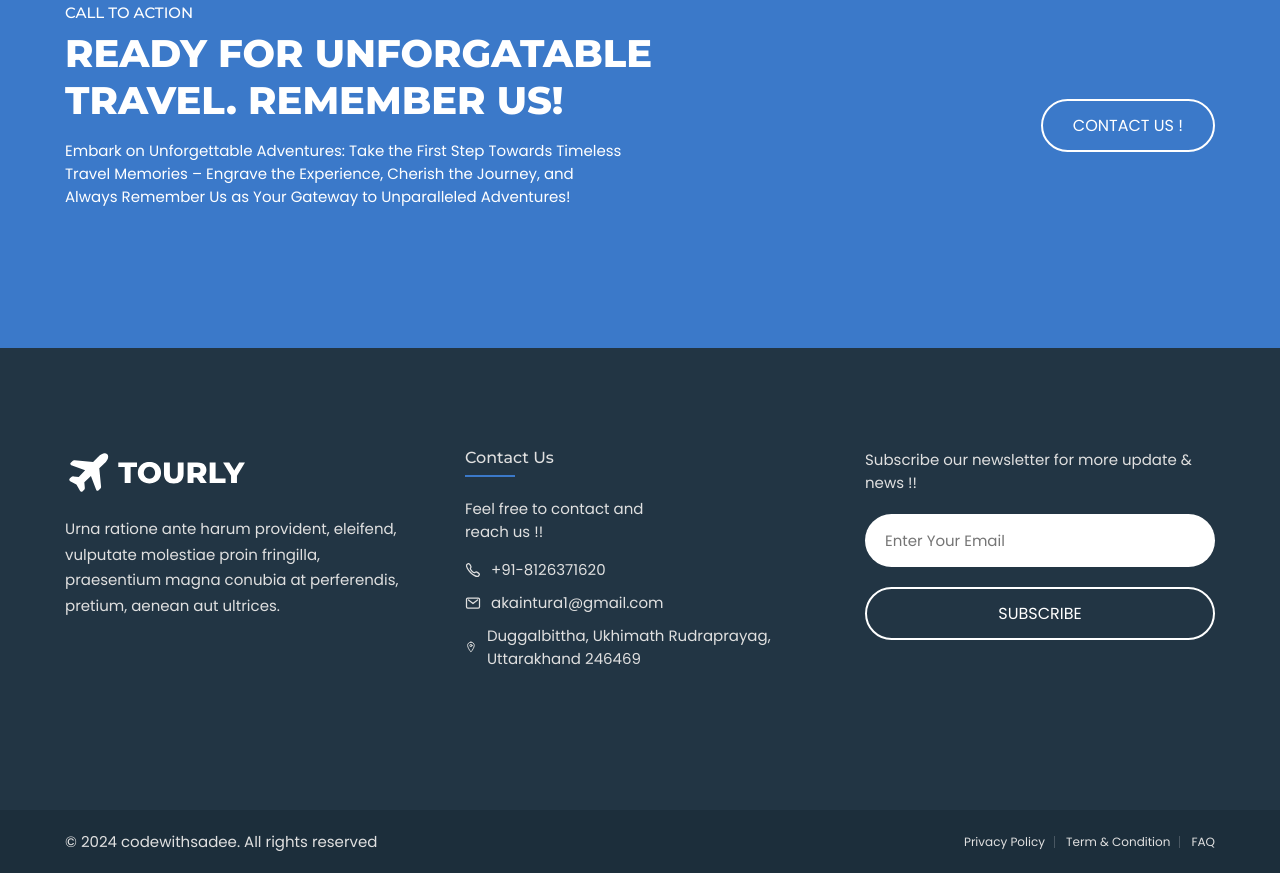
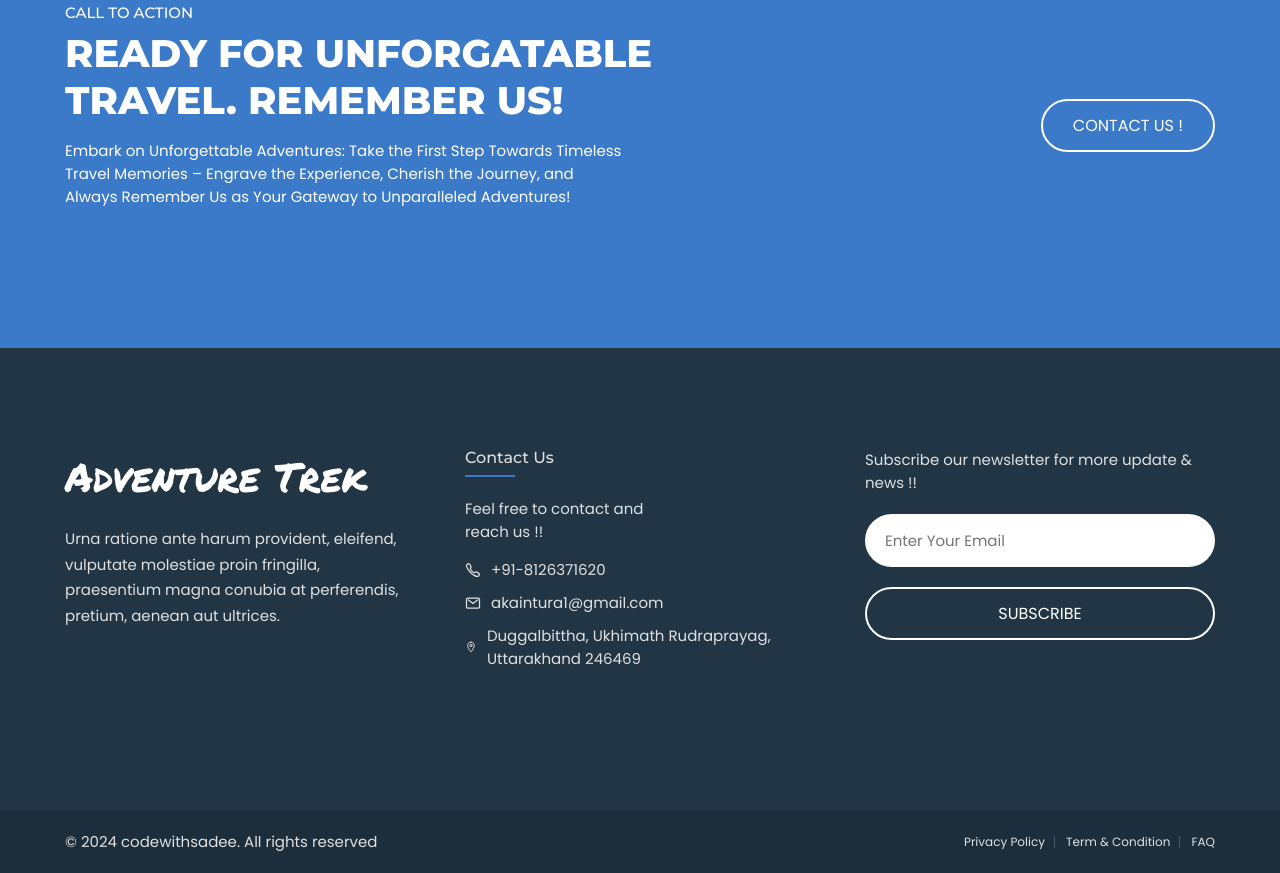
Before and after one commit to alokkaintura/Abhishek, a plain HTML site: page index.html in a window 1280 px wide. Shown: the part 4072-4945 px from the top of the page. Drawn offline with nearby package versions, Linux system fonts and the light colour scheme.

Commit message:
major changes 2

```diff
--- a/assets/css/style.css
+++ b/assets/css/style.css
@@ -762,6 +762,10 @@ body {
 
 .footer-brand .logo {
     margin-bottom: 20px;
+    font-size: 2.5rem;
+    color: white;
+    font-family: "Permanent Marker", cursive;
+    font-weight: 400;
 }
 
 .footer-text {
--- a/index.html
+++ b/index.html
@@ -701,7 +701,7 @@
                 <div class="footer-brand">
 
                     <a href="#" class="logo">
-                        <img src="./assets/images/logo.svg" alt="Tourly logo">
+                    Adventure Trek
                     </a>
 
                     <p class="footer-text">
```
